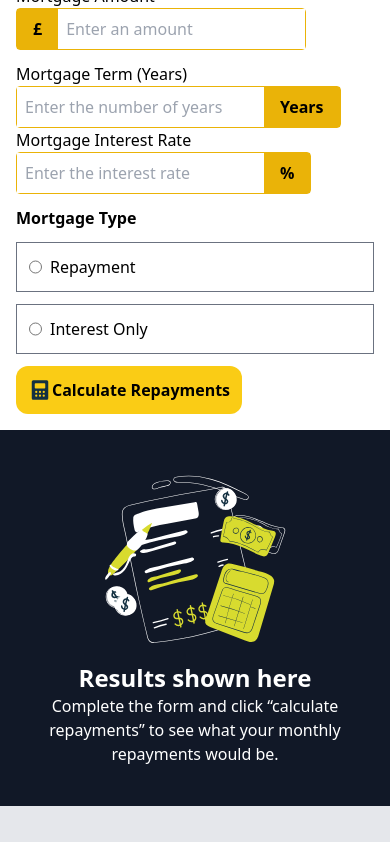
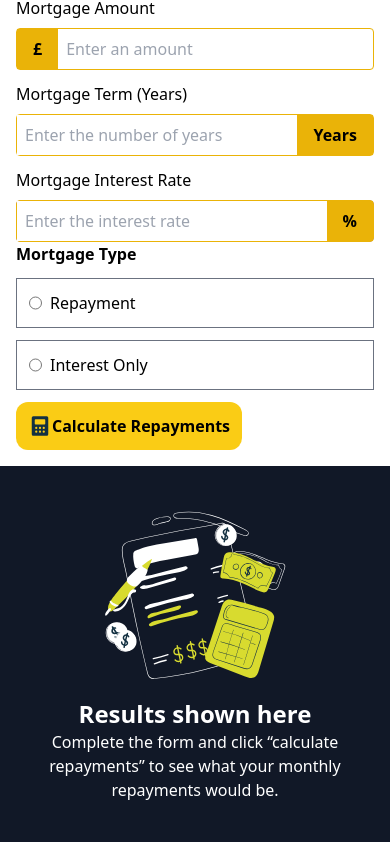
Before and after one commit to Quwambinuyo/Mortgage-Calculator, a website with bundled scripts: page index.html in a window 390 px wide. Shown: the part 64-906 px from the top of the page. Before the commit the page ends 870 px from the top, so only its background shows below. Built offline with nearby package versions, Linux system fonts and the light colour scheme.

Commit message:
did the responsiveness on various device and making sure my inputs persist to the ui after calculation

```diff
--- a/index.html
+++ b/index.html
@@ -19,23 +19,22 @@
       <div class="loader"></div>
     </div>
     <!-- loader and backdrop container ends here -->
-    <div
-      class="container flex flex-col md:flex-row md:h-[75vh] md:w-[90%] max-w-5xl bg-white shadow-lg"
-    >
+
+    <div class="container flex flex-col bg-white shadow-lg sm:flex-row">
       <!-- Left Div -->
-      <div class="flex flex-col flex-1 p-4 bg-white">
-        <div class="flex items-center justify-between gap-4 card">
+      <div class="flex flex-col gap-3 p-4 bg-white sm:w-1/2">
+        <div class="flex gap-2 md:items-center md:justify-between md:flex card">
           <h1 class="text-2xl font-bold">Mortgage Calculator</h1>
-          <a href="" class="underline clear-btn">Clear All</a>
+          <button class="underline clear-btn">Clear All</button>
         </div>
 
-        <form action="" class="space-y-3" id="mortgage-form">
-          <div class="error-amount"></div>
-          <div class="gap-2 md:flex">
-            <div class="flex-1 error-years"></div>
-            <div class="flex-1 error-interest"></div>
+        <form class="" id="mortgage-form">
+          <div class="space-y-2 error-amount"></div>
+          <div class="gap-3 lg:flex">
+            <div class="mt-3 space-y-2 error-years"></div>
+            <div class="mt-3 space-y-2 error-interest"></div>
           </div>
-          <div class="flex flex-col justify-center gap-3">
+          <div class="flex flex-col justify-center gap-3 mb-3">
             <h3 class="font-bold">Mortgage Type</h3>
             <div class="flex gap-2 p-3 border border-gray-500">
               <input type="radio" name="repayment" id="repayment-total" />
@@ -46,17 +45,20 @@
               <label for="repayment">Interest Only</label>
             </div>
           </div>
-          <button class="flex p-3 bg-yellow-400 rounded-xl calculate-btn">
+          <button
+            class="flex p-3 bg-yellow-400 rounded-xl calculate-btn"
+            type="submit"
+          >
             <img src="./assets/images/icon-calculator.svg" alt="" />
             <span class="font-semibold">Calculate Repayments</span>
           </button>
         </form>
       </div>
-      <!-- left div ends here -->
+      <!-- Left Div ends here -->
 
       <!-- Right Div -->
       <div
-        class="flex flex-col flex-1 gap-3 p-10 bg-gray-900 md:rounded-bl-[120px]"
+        class="flex flex-col gap-3 p-10 bg-gray-900 md:rounded-bl-[120px] sm:w-1/2"
       >
         <div id="filled-display" class="hidden">
           <h3 class="text-2xl font-bold text-white">Your Results</h3>
@@ -70,7 +72,10 @@
             class="flex flex-col gap-4 p-10 mt-4 bg-gray-800 border-t-8 rounded-t-xl border-t-yellow-400"
           >
             <h3 class="font-semibold text-gray-300">Your Monthly repayments</h3>
-            <h1 class="text-6xl font-bold text-yellow-400" id="monthly-payment">
+            <h1
+              class="text-4xl font-bold text-yellow-400 md:text-6xl"
+              id="monthly-payment"
+            >
               £0
             </h1>
 
@@ -78,12 +83,16 @@
               <h3 class="font-semibold text-gray-300">
                 Total you will repay over the term
               </h3>
-              <h1 class="text-4xl font-bold text-yellow-400" id="total-payment">
+              <h1
+                class="text-4xl font-bold text-yellow-400 md:text-6xl"
+                id="total-payment"
+              >
                 £0
               </h1>
             </div>
           </div>
         </div>
+
         <div
           id="empty-display"
           class="flex flex-col items-center justify-center align-middle empty"
@@ -96,6 +105,7 @@
           </p>
         </div>
       </div>
+      <!-- Right Div ends here -->
     </div>
 
     <script src="./scripts/app.js" type="module"></script>
--- a/scripts/app.js
+++ b/scripts/app.js
@@ -17,15 +17,20 @@ document.addEventListener("DOMContentLoaded", () => {
 
   // Render error messages dynamically
   function renderErrorStates({ amount, years, interest }) {
+    // Retain current input values
+    const currentAmount = document.getElementById("amount")?.value || "";
+    const currentYears = document.getElementById("years")?.value || "";
+    const currentInterest = document.getElementById("interest")?.value || "";
+
     // Render amount error (show error only if invalid)
     errorAmountDiv.innerHTML = `
       <label for="amount">Mortgage Amount</label><br />
-      <div class="inline-flex items-center border ${
+      <div class="inline-flex items-center border w-[100%] ${
         amount ? "border-yellow-500" : "border-red-600"
       } rounded focus-within:${
       amount ? "border-yellow-500" : "border-red-600"
     }">
-        <span class="px-4 py-2 font-bold ${
+        <span class="px-4 py-2 font-bold   ${
           amount ? "bg-yellow-500" : "bg-red-600"
         }">£</span>
         <input
@@ -34,6 +39,7 @@ document.addEventListener("DOMContentLoaded", () => {
           step="0.01"
           class="p-2 outline-none"
           placeholder="Enter an amount"
+          value="${currentAmount}"
         />
       </div>
       ${
@@ -44,15 +50,16 @@ document.addEventListener("DOMContentLoaded", () => {
     // Render years error (show error only if invalid)
     errorYearsDiv.innerHTML = `
       <label for="years">Mortgage Term (Years)</label><br />
-      <div class="inline-flex items-center border ${
+      <div class="flex items-center border w-full ${
         years ? "border-yellow-500" : "border-red-600"
       } rounded focus-within:${years ? "border-yellow-500" : "border-red-600"}">
         <input
           type="number"
           id="years"
           step="1"
-          class="p-2 outline-none"
+          class="p-2 outline-none w-full"
           placeholder="Enter the number of years"
+          value="${currentYears}"
         />
         <span class="px-4 py-2 font-bold ${
           years ? "bg-yellow-500" : "bg-red-600"
@@ -68,7 +75,7 @@ document.addEventListener("DOMContentLoaded", () => {
     // Render interest error (show error only if invalid)
     errorInterestDiv.innerHTML = `
       <label for="interest">Mortgage Interest Rate</label><br />
-      <div class="inline-flex items-center border ${
+      <div class="flex bg-purple-800 items-center border w-full ${
         interest ? "border-yellow-500" : "border-red-600"
       } rounded focus-within:${
       interest ? "border-yellow-500" : "border-red-600"
@@ -77,8 +84,9 @@ document.addEventListener("DOMContentLoaded", () => {
           type="number"
           id="interest"
           step="0.01"
-          class="p-2 outline-none"
+          class="p-2 outline-none w-full"
           placeholder="Enter the interest rate"
+          value="${currentInterest}"
         />
         <span class="px-4 py-2 font-bold ${
           interest ? "bg-yellow-500" : "bg-red-600"
@@ -95,6 +103,10 @@ document.addEventListener("DOMContentLoaded", () => {
   form.addEventListener("submit", (e) => {
     e.preventDefault();
 
+    console.log(document.getElementById("amount").value);
+    console.log(document.getElementById("interest").value);
+    console.log(document.getElementById("years").value);
+
     const amountInput = document.getElementById("amount");
     const yearsInput = document.getElementById("years");
     const interestInput = document.getElementById("interest");
@@ -109,12 +121,20 @@ document.addEventListener("DOMContentLoaded", () => {
       interest: isNaN(interestRate) || interestRate <= 0,
     };
 
+    console.log(document.getElementById("amount").value);
+    console.log(document.getElementById("interest").value);
+    console.log(document.getElementById("years").value);
+
     // Dynamically render errors
     renderErrorStates({
       amount: !hasErrors.amount,
       years: !hasErrors.years,
       interest: !hasErrors.interest,
     });
+
+    console.log(document.getElementById("amount").value);
+    console.log(document.getElementById("interest").value);
+    console.log(document.getElementById("years").value);
 
     if (hasErrors.amount || hasErrors.years || hasErrors.interest) {
       emptyDisplay.style.display = "flex";
@@ -133,6 +153,10 @@ document.addEventListener("DOMContentLoaded", () => {
           (1 - Math.pow(1 + monthlyInterestRate, -numberOfPayments));
     const totalPayment = monthlyPayment * numberOfPayments;
 
+    console.log(document.getElementById("amount").value);
+    console.log(document.getElementById("interest").value);
+    console.log(document.getElementById("years").value);
+
     setTimeout(() => {
       modal.style.display = "none";
       monthlyPaymentEl.textContent = `£${monthlyPayment.toFixed(2)}`;
@@ -150,6 +174,10 @@ document.addEventListener("DOMContentLoaded", () => {
       emptyDisplay.style.display = "none";
       filledDisplay.style.display = "block";
     }, 2000);
+
+    console.log(document.getElementById("amount").value);
+    console.log(document.getElementById("interest").value);
+    console.log(document.getElementById("years").value);
   });
 
   // Set default error states on page load
--- a/scripts/localstorage.js
+++ b/scripts/localstorage.js
@@ -4,9 +4,9 @@
 export function populateFormFromLocalStorage() {
   const storedData = JSON.parse(localStorage.getItem("mortgageData"));
   if (storedData) {
-    document.getElementById("amount").value = storedData.amount || "";
-    document.getElementById("years").value = storedData.years || "";
-    document.getElementById("interest").value = storedData.interestRate || "";
+    document.getElementById("amount").value = storedData.amount;
+    document.getElementById("years").value = storedData.years;
+    document.getElementById("interest").value = storedData.interestRate;
     document.getElementById("monthly-payment").textContent = `£${
       storedData.monthlyPayment || "0.00"
     }`;
```
Also changed, not shown: stylesheet/style.css.
